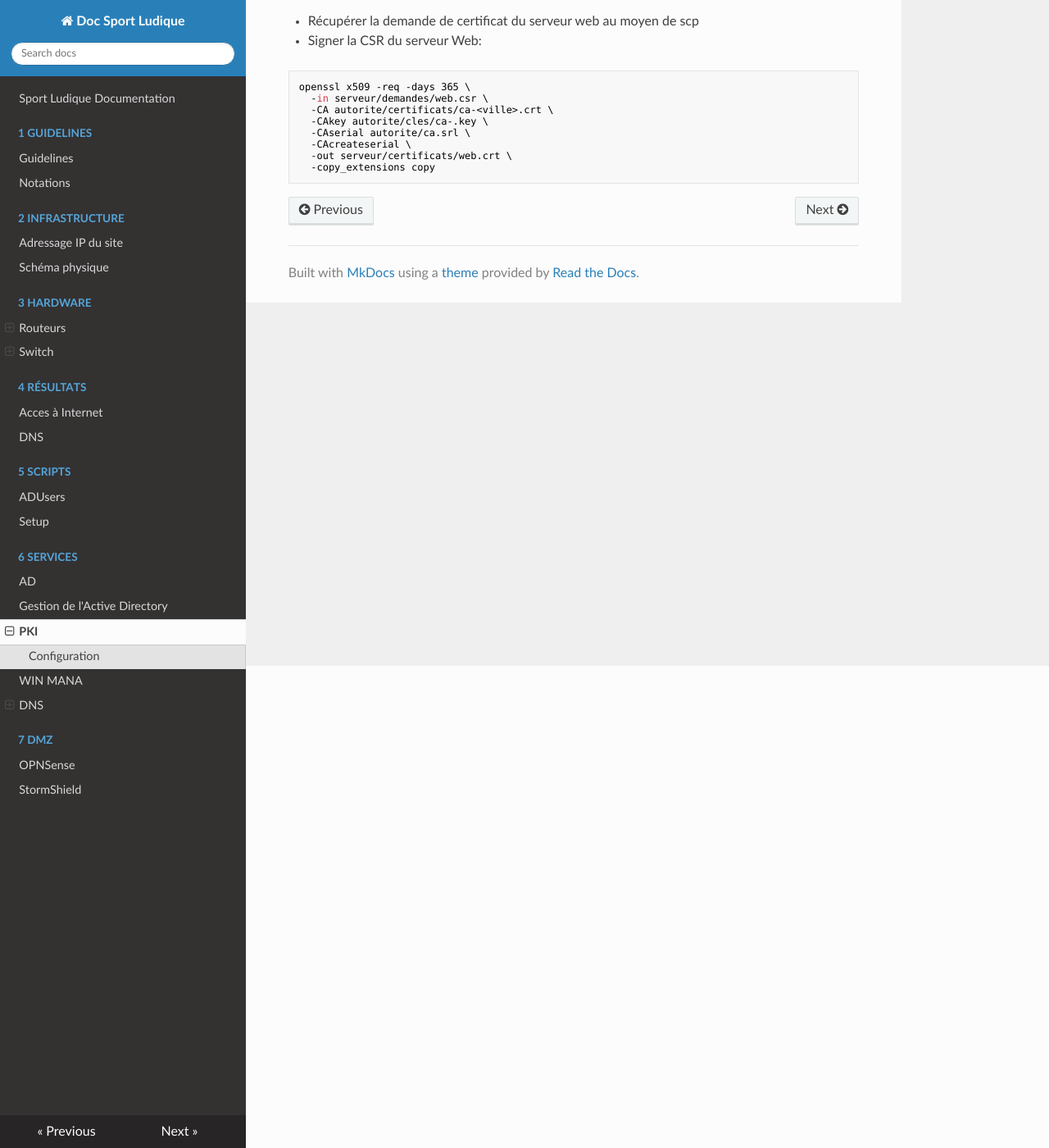
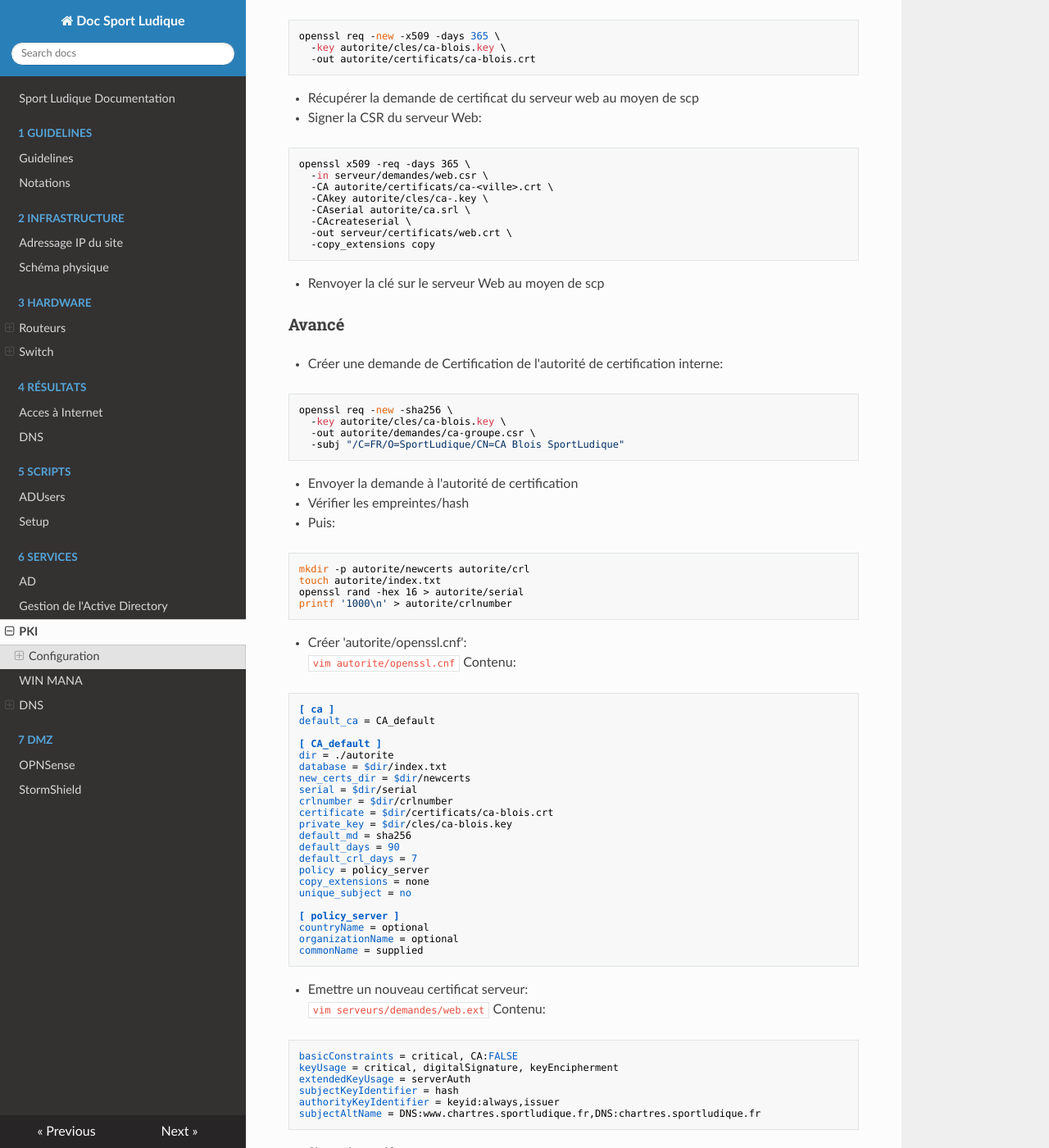
Before and after one commit to DSISportLudique/SportLudique2Doc, an MkDocs documentation site: the page built from docs/6 - Services/PKI.md, in a window 1280 px wide and 1400 px high, scrolled down 588 px. Shown: the whole window at 82% size. Built offline with MkDocs 1.6.1, drawn with Linux system fonts in a browser that asks for light colours; nearby versions of some CDN libraries; some of the changed text lies outside the part shown.

Commit message:
PKI avancé

````diff
--- a/docs/6 - Services/PKI.md
+++ b/docs/6 - Services/PKI.md
@@ -2,11 +2,15 @@
 
 ## Configuration
 
+### Socle
+
 - Retirer l'interface réseau LAN et garder uniquement l'interface de Management
 
-créer dossier "autorité" avec "cles" et "certificats" en sous-dossiers
-`mkdir -p autorite/cles`
-`mkdir -p autorite/certificats`
+créer dossier "autorité" avec tous les sous-dossiers utiles
+```
+mkdir -p autorite/cles autorite/certificats autorite/demandes autorite/newcerts autorite/crl \
+serveurs/demandes serveurs/certificats
+```
 
 - Créer la clé privée du CA:
 ```
@@ -35,3 +39,93 @@ openssl x509 -req -days 365 \
   -out serveur/certificats/web.crt \
   -copy_extensions copy
 ```
+
+- Renvoyer la clé sur le serveur Web au moyen de scp
+
+### Avancé
+
+- Créer une demande de Certification de l'autorité de certification interne:
+```
+openssl req -new -sha256 \
+  -key autorite/cles/ca-blois.key \
+  -out autorite/demandes/ca-groupe.csr \
+  -subj "/C=FR/O=SportLudique/CN=CA Blois SportLudique"
+```
+
+- Envoyer la demande à l'autorité de certification
+
+- Vérifier les empreintes/hash
+
+- Puis:
+```
+mkdir -p autorite/newcerts autorite/crl
+touch autorite/index.txt
+openssl rand -hex 16 > autorite/serial
+printf '1000\n' > autorite/crlnumber
+```
+
+- Créer 'autorite/openssl.cnf':
+`vim autorite/openssl.cnf`
+Contenu:
+```
+[ ca ]
+default_ca = CA_default
+
+[ CA_default ]
+dir = ./autorite
+database = $dir/index.txt
+new_certs_dir = $dir/newcerts
+serial = $dir/serial
+crlnumber = $dir/crlnumber
+certificate = $dir/certificats/ca-blois.crt
+private_key = $dir/cles/ca-blois.key
+default_md = sha256
+default_days = 90
+default_crl_days = 7
+policy = policy_server
+copy_extensions = none
+unique_subject = no
+
+[ policy_server ]
+countryName = optional
+organizationName = optional
+commonName = supplied
+```
+
+- Emettre un nouveau certificat serveur:
+`vim serveurs/demandes/web.ext`
+Contenu:
+```
+basicConstraints = critical, CA:FALSE
+keyUsage = critical, digitalSignature, keyEncipherment
+extendedKeyUsage = serverAuth
+subjectKeyIdentifier = hash
+authorityKeyIdentifier = keyid:always,issuer
+subjectAltName = DNS:www.chartres.sportludique.fr,DNS:chartres.sportludique.fr
+```
+
+- Signez le certificat:
+```
+openssl ca -config autorite/openssl.cnf \
+  -in serveur/demandes/web.csr \
+  -extfile serveur/demandes/web.ext \
+  -out serveur/certificats/web-intermediaire.crt \
+  -notext -days 200
+```
+
+- Vérifier la chaîne complète:
+```
+openssl verify -show_chain \
+  -verify_hostname "www.ville.sportludique.fr" \
+  -CAfile autorite/certificats/sportludique-root.crt.pem \
+  -untrusted autorite/certificats/ca-intermediaire.crt \
+  serveur/certificats/web-intermediaire.crt
+```
+
+- Créer le fichier de la chaîne de confiance:
+```
+cat serveur/certificats/web-intermediaire.crt \
+    autorite/certificats/ca-intermediaire.crt \
+    > serveur/certificats/fullchain.pem
+```
+- Envoyer la chaîne de confiance au serveur Web.
````
